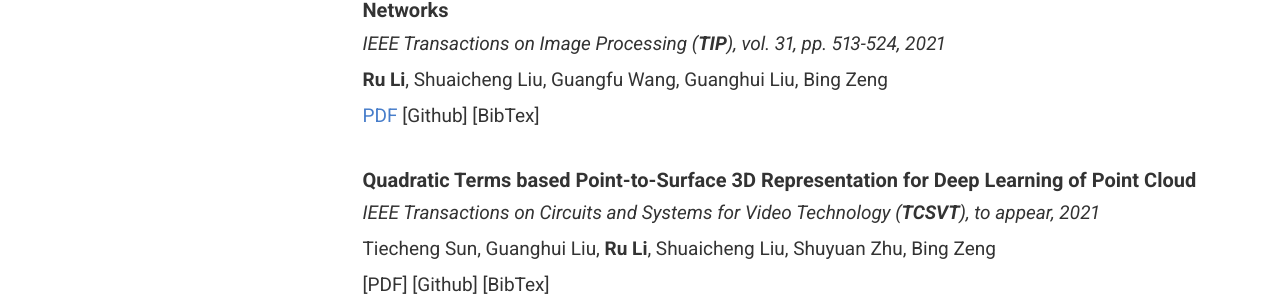
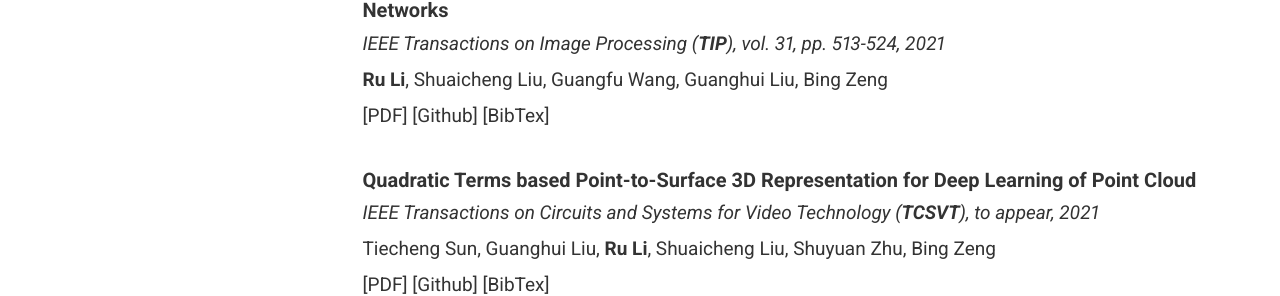
Before and after one commit to liru0126/liru0126.github.io, a Jekyll site: the page built from index.md, in a window 1280 px wide and 900 px high, scrolled down 1222 px. Shown: the part 156-452 px from the top of the window. Built offline with Jekyll 4.4.1, drawn with Linux system fonts in a browser that asks for light colours; nearby versions of some CDN libraries; part of the change alters nothing that is shown.

```diff
--- a/_config.yml
+++ b/_config.yml
@@ -138,7 +138,7 @@ content:
 
           **Ru Li**, Shuaicheng Liu, Guangfu Wang, Guanghui Liu, Bing Zeng
 
-          [PDF](http://www.liushuaicheng.org/TIP/JigsawGAN.pdf)
+          [PDF]
           [Github]
           [BibTex]
 
```
